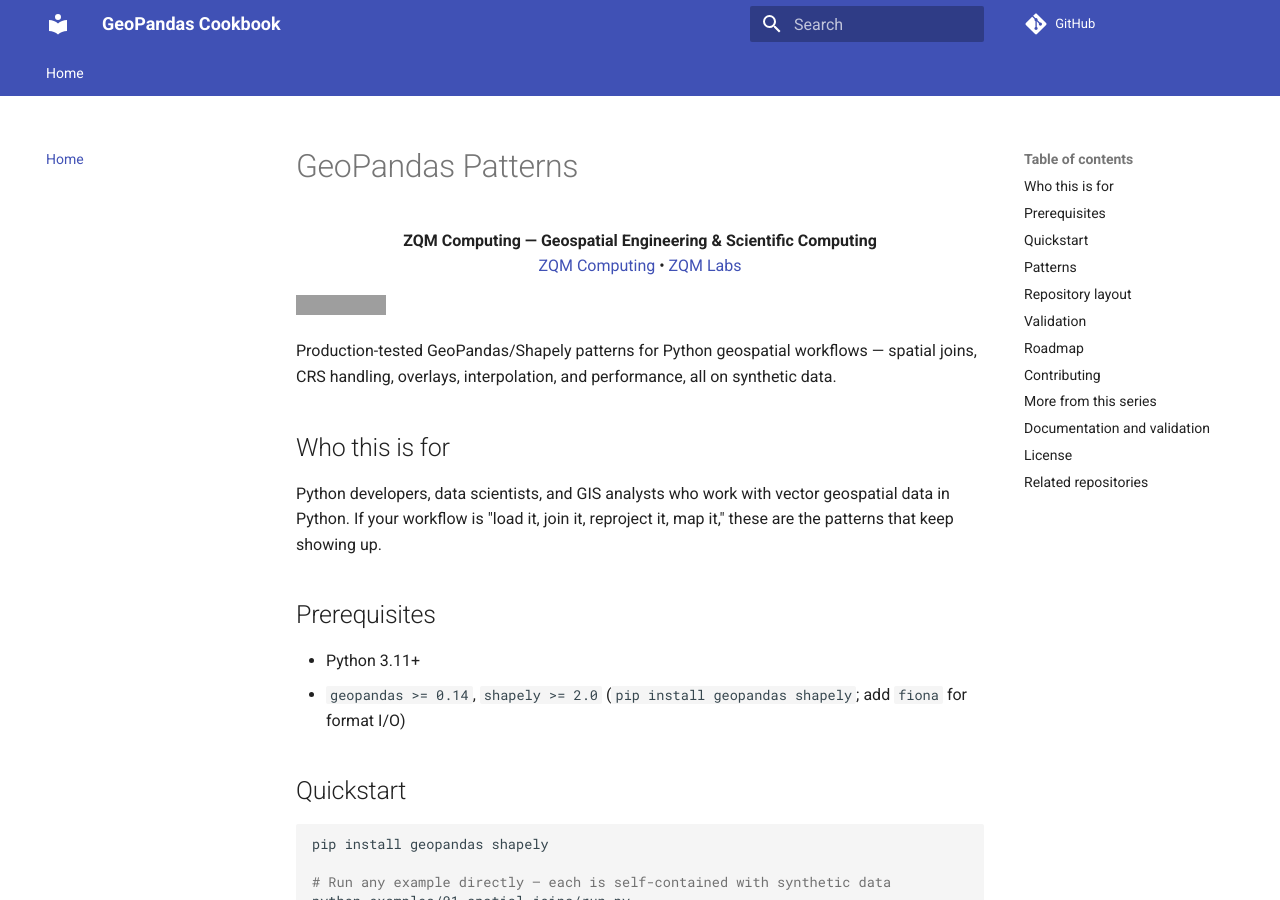
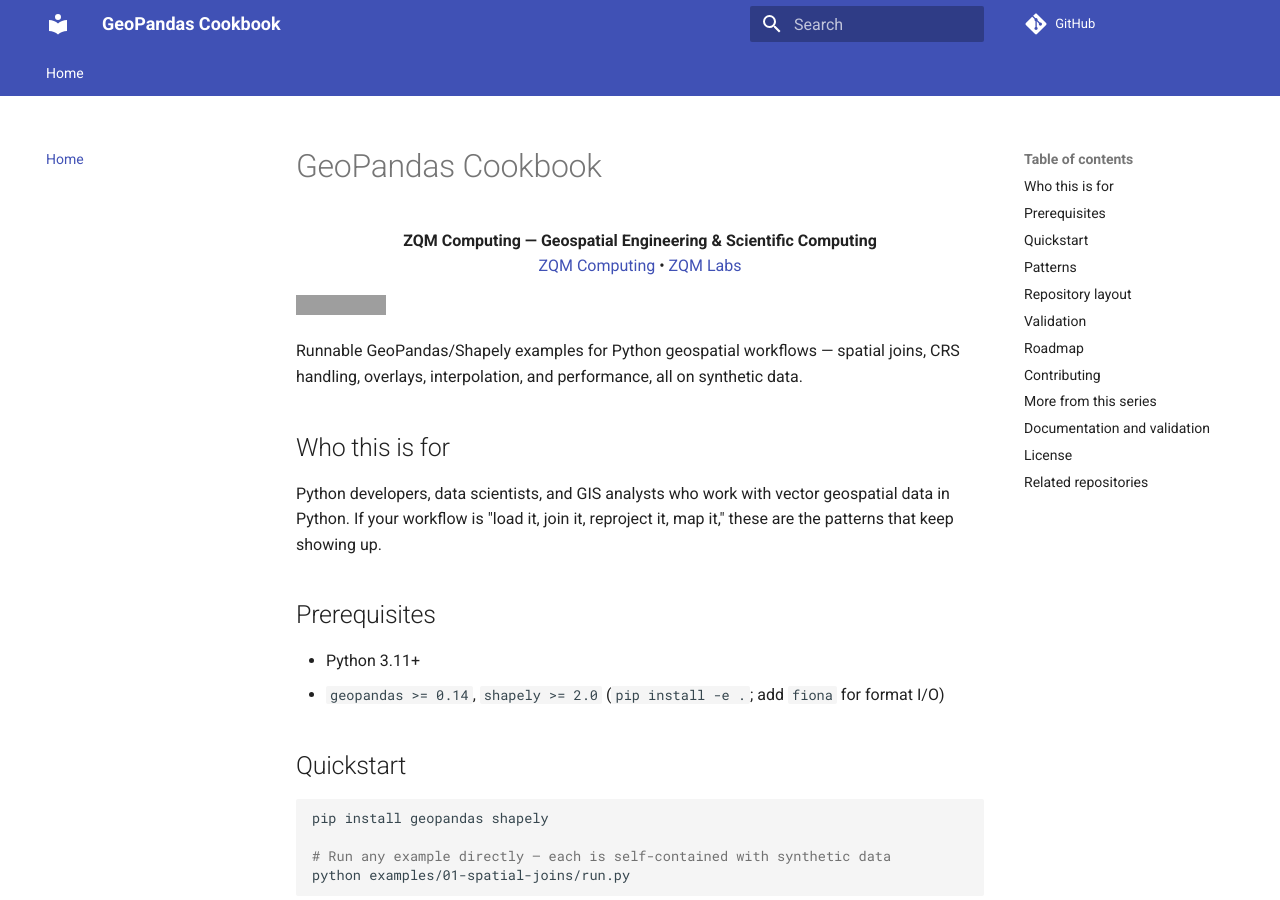
Before and after one commit to ZQM-Computing/geopandas-cookbook, an MkDocs documentation site: the page built from docs/index.md, in a window 1280 px wide and 900 px high. Built offline with MkDocs 1.6.1 and Material for MkDocs 9.7.7, drawn with Linux system fonts in a browser that asks for light colours; comment, search, counter and statistics services are not loaded; some of the changed text lies outside the part shown; grey boxes are pictures that could not be loaded.

Commit message:
Align docs landing page with cookbook and executable examples

````diff
--- a/docs/index.md
+++ b/docs/index.md
@@ -1,4 +1,4 @@
-# GeoPandas Patterns
+# GeoPandas Cookbook
 
 <!-- ZQM-START -->
 <!-- markdownlint-disable MD033 -->
@@ -12,7 +12,7 @@
 
 [![CI](https://github.com/ZQM-Computing/geopandas-cookbook/actions/workflows/ci.yml/badge.svg)](https://github.com/ZQM-Computing/geopandas-cookbook/actions/workflows/ci.yml)
 
-Production-tested GeoPandas/Shapely patterns for Python geospatial workflows — spatial joins, CRS handling, overlays, interpolation, and performance, all on synthetic data.
+Runnable GeoPandas/Shapely examples for Python geospatial workflows — spatial joins, CRS handling, overlays, interpolation, and performance, all on synthetic data.
 
 ## Who this is for
 
@@ -21,7 +21,7 @@
 ## Prerequisites
 
 - Python 3.11+
-- `geopandas >= 0.14`, `shapely >= 2.0` (`pip install geopandas shapely`; add `fiona` for format I/O)
+- `geopandas >= 0.14`, `shapely >= 2.0` (`pip install -e .`; add `fiona` for format I/O)
 
 ## Quickstart
 
@@ -68,7 +68,7 @@
 
 ```bash
 pip install pytest
-pytest            # verifies every example has valid Python syntax
+pytest            # verifies all 12 examples exist, compile, and execute
 ```
 
 CI runs `ruff check` / `ruff format --check` and the pytest suite on every push and pull request.
````
